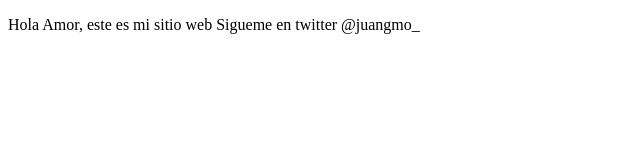
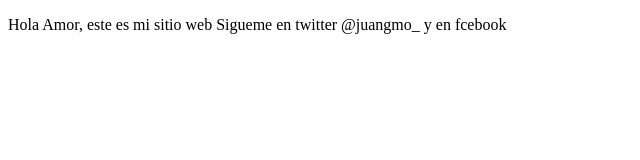
Before and after one commit to jugui93/proyectoDemoCursoPrework, a plain HTML site: page index.html in a window 1280 px wide. Shown: the whole page, without its empty margins (0-640 px from the left). Drawn offline with Linux system fonts and the light colour scheme.

Commit message:
agregamos facebook a la informacion

```diff
--- a/index.html
+++ b/index.html
@@ -9,7 +9,7 @@
 <body>
     <p>
         Hola Amor, este es mi sitio web
-        Sigueme en twitter @juangmo_
+        Sigueme en twitter @juangmo_ y en fcebook
     </p>
 </body>
 </html>
```
